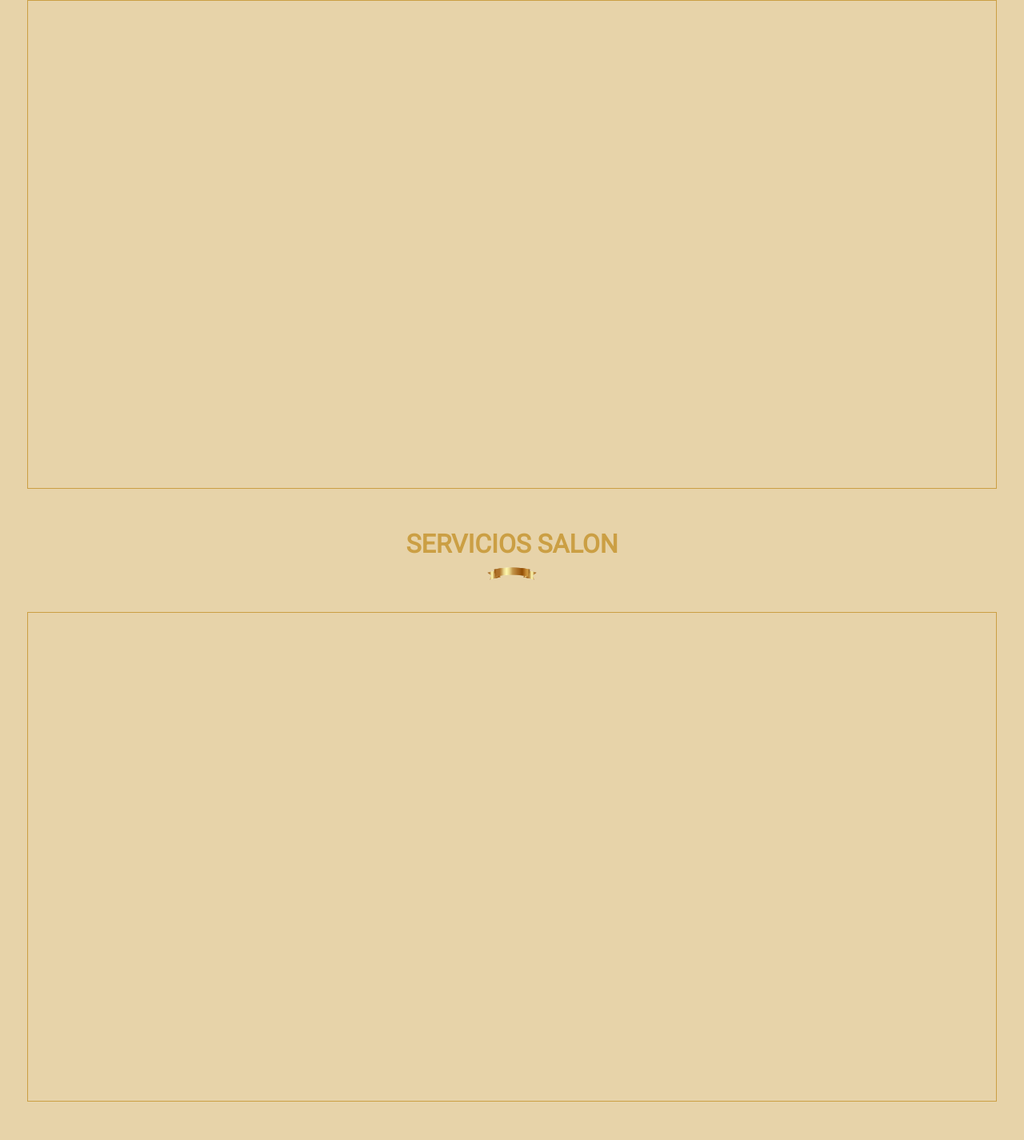
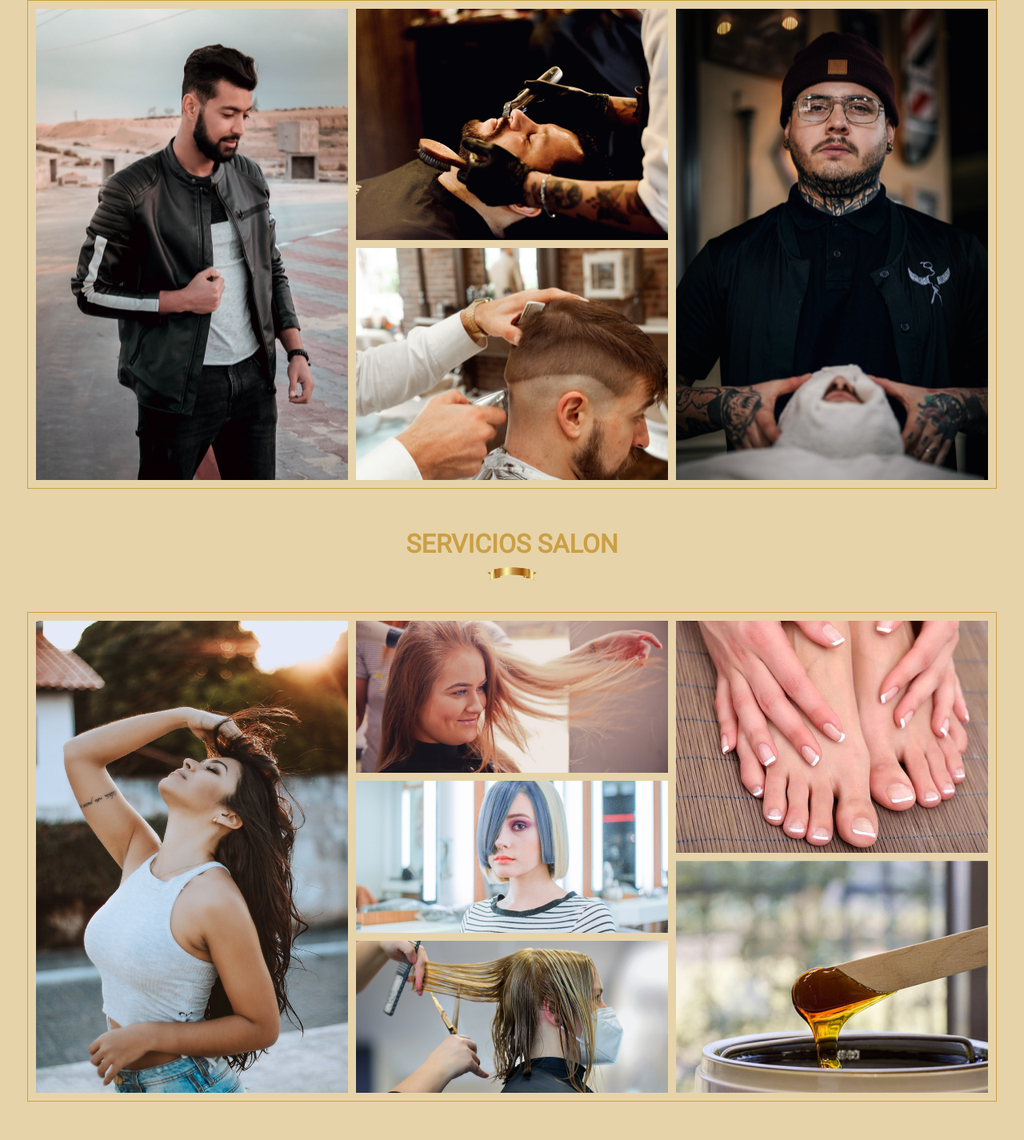
Before and after one commit to Luisarelll/home_page_hishers, a plain HTML site: page index.html in a window 1280 px wide. Shown: the part 1075-2500 px from the top of the page at 80% size. Drawn offline with Linux system fonts and the light colour scheme; the site is published under a folder, as on GitHub Pages, so addresses that start at the root find nothing.

Commit message:
Update style.css

```diff
--- a/style.css
+++ b/style.css
@@ -146,7 +146,7 @@ li a:hover:before{
 
   /* HERO SECTION */
   .hero-section{
-    background-image: url("/assets/images/hero-image.png");
+    background-image: url("./assets/images/hero-image.png");
     background-repeat: no-repeat;
     background-position: center bottom;
     background-size: cover;
@@ -206,7 +206,7 @@ li a:hover:before{
 
 .item-1{
   width: 24.375rem;
-  background-image: url(/assets/images/model-man.png);
+  background-image: url(./assets/images/model-man.png);
   background-repeat: no-repeat;
   background-size: cover;
   background-position: center center;
@@ -226,7 +226,7 @@ li a:hover:before{
 
 .item-2{
   min-height: 18.1rem;
-  background-image: url(/assets/images/barber-man.png);
+  background-image: url(./assets/images/barber-man.png);
   background-repeat: no-repeat;
   background-size: cover;
   background-position: center center;
@@ -241,7 +241,7 @@ li a:hover:before{
 
 .item-3{
   min-height: 18.1rem;
-  background-image: url(/assets/images/corte-man.png);
+  background-image: url(./assets/images/corte-man.png);
   background-repeat: no-repeat;
   background-size: cover;
   background-position: center center;
@@ -255,7 +255,7 @@ li a:hover:before{
 
 .item-4{
   width: 24.375rem;
-  background-image: url(/assets/images/exfolation-man.png);
+  background-image: url(./assets/images/exfolation-man.png);
   background-repeat: no-repeat;
   background-size: cover;
   background-position: center center;
@@ -271,7 +271,7 @@ li a:hover:before{
 
 .item-5{
   width: 24.375rem;
-  background-image: url(/assets/images/model-women.png);
+  background-image: url(./assets/images/model-women.png);
   background-repeat: no-repeat;
   background-size: cover;
   background-position: center center;
@@ -286,7 +286,7 @@ li a:hover:before{
 
 .item-6{
   min-height: 11.875rem;
-  background-image: url(/assets/images/peinados-specials-women.png);
+  background-image: url(./assets/images/peinados-specials-women.png);
   background-repeat: no-repeat;
   background-size: cover;
   background-position: center center;
@@ -301,7 +301,7 @@ li a:hover:before{
 
 .item-7{
   min-height: 11.875rem;
-  background-image: url(/assets/images/color-women.png);
+  background-image: url(./assets/images/color-women.png);
   background-repeat: no-repeat;
   background-size: cover;
   background-position: center center;
@@ -316,7 +316,7 @@ li a:hover:before{
 
 .item-8{
   min-height: 11.875rem;
-  background-image: url(/assets/images/corte-women.png);
+  background-image: url(./assets/images/corte-women.png);
   background-repeat: no-repeat;
   background-size: cover;
   background-position: center center;
@@ -332,7 +332,7 @@ li a:hover:before{
 .item-9{
   max-width: 24.375rem;
   min-height: 18.125rem;
-  background-image: url(/assets/images/manicure-pedicure.png);
+  background-image: url(./assets/images/manicure-pedicure.png);
   background-repeat: no-repeat;
   background-size: cover;
   background-position: center center;
@@ -348,7 +348,7 @@ li a:hover:before{
 .item-10{
   max-width: 24.375rem;
   min-height: 18.125rem;
-  background-image: url(/assets/images/depilacion.png);
+  background-image: url(./assets/images/depilacion.png);
   background-repeat: no-repeat;
   background-size: cover;
   background-position: center center;
@@ -376,7 +376,7 @@ li a:hover:before{
   display: flex;
   flex-direction: column;
   align-items: center;
-  background-image: url("/assets/images/background-service-specials.png");
+  background-image: url("./assets/images/background-service-specials.png");
   background-repeat: no-repeat;
   background-size: cover;
   background-position: center center;
@@ -488,7 +488,7 @@ li a:hover:before{
   /*HERO SECTION*/
   .hero-section{
     min-height: 25rem;
-    background-image: url("/assets/images/hero-image-tablet.png");
+    background-image: url("./assets/images/hero-image-tablet.png");
     background-position: center left;
   }
 
@@ -752,7 +752,7 @@ li a:hover:before{
   /*HERO SECTION*/
   .hero-section{
     min-height: 31.25rem;
-    background-image: url("/assets/images/hero-image-mobile.png");
+    background-image: url("./assets/images/hero-image-mobile.png");
     background-position: center left;
   }
 
@@ -795,7 +795,7 @@ li a:hover:before{
 
  /* FOOTER SECTION */
  .footer-section{
-  background-image: url("/assets/images/background-service-specials-mobile.png");
+  background-image: url("./assets/images/background-service-specials-mobile.png");
   padding: 30px 0px;
  }
 
```
